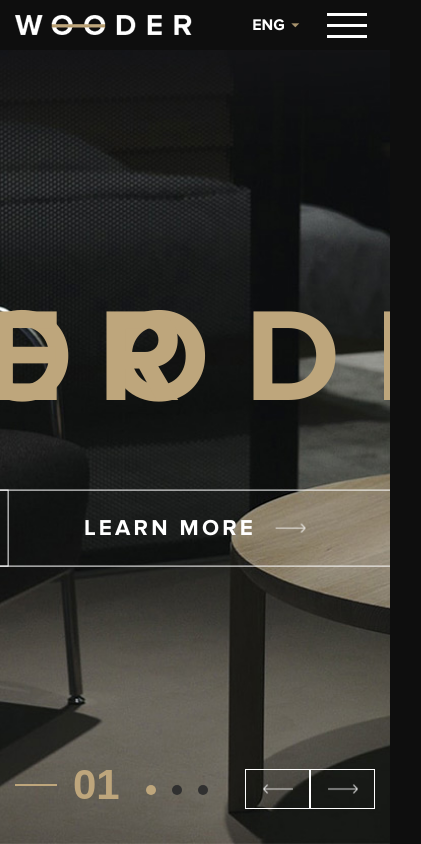
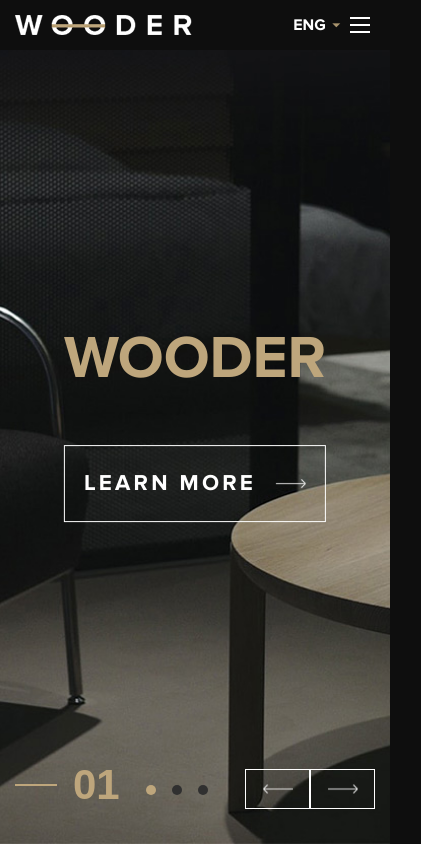
Before and after one commit to KhanhLeHoang/Wooder, a website: page index.html in a window 390 px wide. Shown: the top 844 px of the page, 421 px wide, since content can reach past the window. Drawn offline with Linux system fonts and the light colour scheme.

Commit message:
fix responsive mobile

```diff
--- a/dest/main.js
+++ b/dest/main.js
@@ -150,7 +150,7 @@
 // Back to top button
 let backtotop = document.querySelector('.backtotop');
 backtotop.addEventListener('click', function() {
-    window.scrollTo(0, 0);
+    window.scrollTo(0, 8000);
 })
 
 // Jquery
--- a/index.html
+++ b/index.html
@@ -158,21 +158,21 @@
                     </div>
                     <div class="videos__item-wrap">
                         <div class="videos__item">
-                            <div class="videos__item-img" data-video-id="Ltn3MDU65Sk">
+                            <div class="videos__item-img" data-video-id="lsO4BaJDtLA">
                                 <img src="img/Background1.jpg" alt="">
                                 <div class="play_button"><img src="img/play.png" alt=""></div>
                             </div>
                             <p class="videos__item-caption">Innovative Design</p>
                         </div>
                         <div class="videos__item">
-                            <div class="videos__item-img" data-video-id="qorU1icdKps">
+                            <div class="videos__item-img" data-video-id="NvprTCD3z4s">
                                 <img src="img/Background.jpg" alt="">
                                 <div class="play_button"><img src="img/play.png" alt=""></div>
                             </div>
                             <p class="videos__item-caption">High-level Skills</p>
                         </div>
                         <div class="videos__item">
-                            <div class="videos__item-img" data-video-id="OQW2p8LlbTQ">
+                            <div class="videos__item-img" data-video-id="t2fSFt0epfc">
                                 <img src="img/Background2.jpg" alt="">
                                 <div class="play_button"><img src="img/play.png" alt=""></div>
                             </div>
@@ -195,7 +195,7 @@
                     <h2 class="title --yellow">We do the design of any complexity</h2>
                     <p class="description --white">This is a team of professionals that make the furniture and wood décor high standard. Creating modern designs.
                         <br> Adhering to the global quality standards. And we are doing work with love.</p>
-                    <div class="btn-main --btnvideo"><img src="img/player6.png" alt="">WATCH VIDEO</div>
+                    <div class="btn-main --btnvideo videos__item-img "  data-video-id="t2fSFt0epfc"><img src="img/player6.png" alt="">WATCH VIDEO</div>
                 </div>
             </div>
         </section>
@@ -370,7 +370,7 @@
 
     <footer>
         <div class="container">
-            <div class="copyright">© 2016 WOODER, Demo by CFD</div>
+            <div class="copyright">© WOODER, Demo by LeHoangKhanh</div>
             <div class="logo"><a href=""><img src="img/logo.png" alt="Wooder"></a></div>
             <div class="backtotop">Back to top</div>
             </div>
--- a/scss/imports/core/_elements.scss
+++ b/scss/imports/core/_elements.scss
@@ -4,7 +4,7 @@
 }
 
 .btn-main {
-    width: 25.4rem;
+    width: 100%;//25.4rem;
     height: 4.8rem;
     font-size: 1.4rem;
     display: flex;
--- a/scss/imports/core/_footer.scss
+++ b/scss/imports/core/_footer.scss
@@ -1,6 +1,6 @@
 // css footer
 footer {
-    padding: 20px 0;
+    // padding: 20px 0;
     background-color: $black-bg-cl;
     height: 40px;
     .container {
@@ -26,14 +26,15 @@
     }
 
     @include xs {
+        height: auto;
         .container {
             flex-direction: column-reverse;
-            padding: initial;
+            padding: 10px 0;
             .logo {
                 position: initial;
-                left: initial;
                 @include transform(initial);
-                margin-bottom: 10px;
+                // margin-bottom: 10px;
+                padding-bottom: 5px;
             }
             .backtotop {
                 display: none;
--- a/scss/imports/core/_header.scss
+++ b/scss/imports/core/_header.scss
@@ -173,6 +173,21 @@
                     display: block;
                 }
             }
+            @include xxs{
+                .right {
+                    .lang {
+                        width: 50px;
+                    }
+                    .menu-btn {
+                        div {
+                            width: 20px;
+                            height: 2px;
+                            margin: 5px;
+                        }
+                    }
+                }
+
+            }
         }
         .nav {
             &.active {
--- a/scss/imports/pages/_home.scss
+++ b/scss/imports/pages/_home.scss
@@ -18,13 +18,14 @@
                 left: 50%;
                 transform: translate(-50%, -50%);
                 h1 {
-                    font-size: 8.3rem;
+                    font-size: max(8vw, 60px);
                     text-transform: uppercase;
                     color: $text-yellow-cl;
                     margin-bottom: 50px;
                     font-family: pb;
-                    letter-spacing: 2.2rem;
-                    padding-left: 2.2rem;
+                    // letter-spacing: 2.2rem;
+                    // padding-left: 2.2rem;
+                    // padding-left: 4vw;
                 }
                 .learnmore {
                     img {
```
Also changed, not shown: dest/style.min.css, 1 other file.
